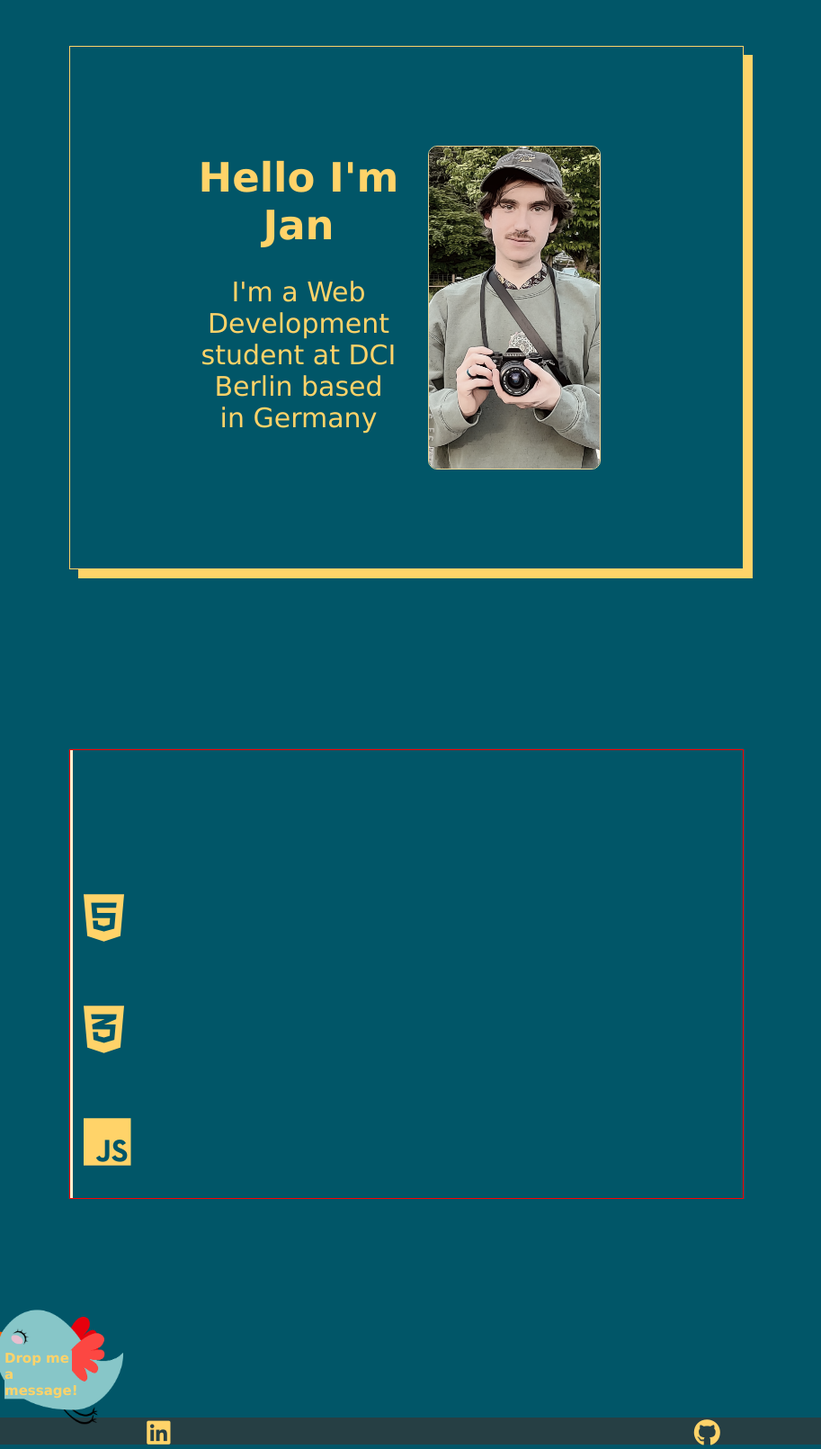
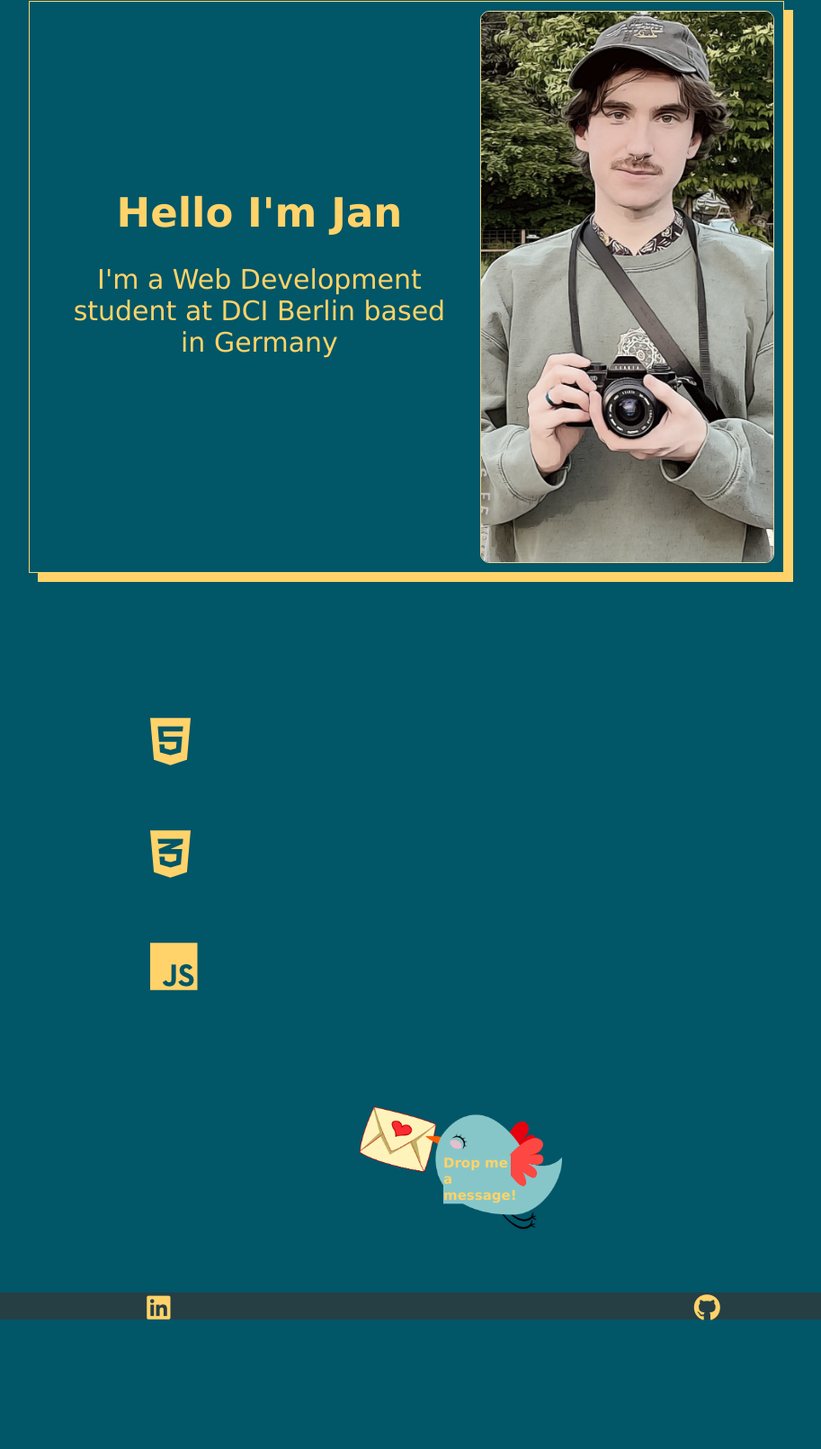
Before and after one commit to odesseyoracle/ui-final-project, a plain HTML site: page index.html in a window 1280 px wide. Shown: the part 114-1725 px from the top of the page at 90% size, without its empty margins (188-1101 px from the left). After the commit the page ends 1586 px from the top, so only its background shows below. Drawn offline with Linux system fonts and the light colour scheme; a web font is replaced by a local one.

Commit message:
Margins on main page adjusted

```diff
--- a/style.css
+++ b/style.css
@@ -83,24 +83,23 @@ section {
 
 
 .middle-section {
-    /* grid-area: 1 / 2 / 2 / 3; */
 
-    width: 500px;
+
+    width: 70%;
     margin: auto;
     padding: 10px;
-    margin: 100px;
 
     display: flex;
     justify-content: center;
     align-items: center;
 
+
+    margin: 50px auto 0px;
+    border: 1px solid var(--color-3);
+    box-shadow: 10px 10px  #ffd369;
 }
 
 .over-middle-section {
-    width: 750px;
-    margin: 100px auto;
-    border: 1px solid var(--color-3);
-    box-shadow: 10px 10px  #ffd369;
 
     /* animation: border-size 2s ease-in infinite; */
 }
@@ -172,9 +171,9 @@ section {
 }
 
 .skills {
-    width: 750px;
-    margin: 100px auto;
-    border: 1px solid red;
+    width: 600px;
+    margin: auto;
+    /* border: 1px solid red; */
 
     height: 500px;
 }
@@ -202,18 +201,31 @@ section {
     top: 0;
     left: 0;
     z-index: -1;
-    transform: translate(calc(-100% + 3px));
+    transform: translate(calc(-100%));
     background-color: var(--color-4);
 
 }
 
 .skill:hover::before {
-    transform: translate(0);
-    transition: transform 2s ease-in-out;
+    transition: transform 1s ease-in-out;
+}
+
+.skill:nth-child(2):hover::before {
+    transform: translate(-20%);
+}
+.skill:nth-child(3):hover::before {
+    transform: translate(-20%);
+}
+.skill:nth-child(4):hover::before {
+    transform: translate(-80%);
 }
 
 .contact-form {
     width: auto;
+    height: 300px;
+    margin: auto;
+    display: flex;
+    align-items: center;
 }
 
 .contact-form-link {
@@ -360,6 +372,3 @@ form {
         opacity: 1;
     }
 }
-
-
-/* TABLE HTML */
```
